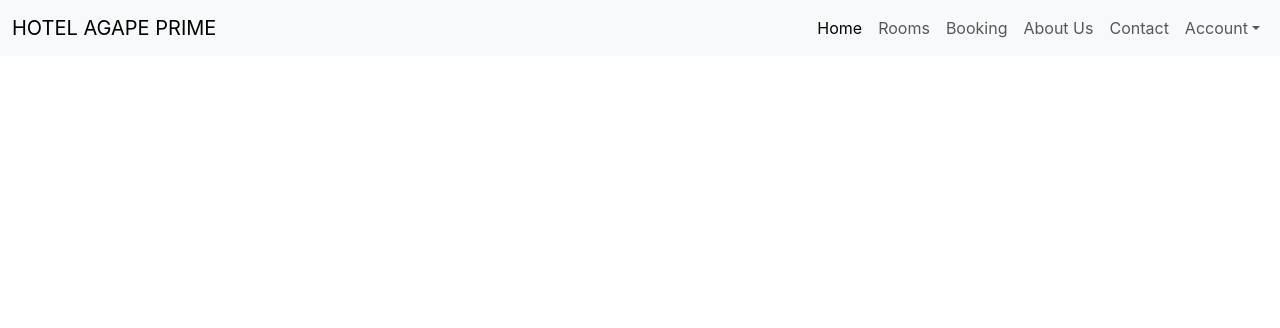
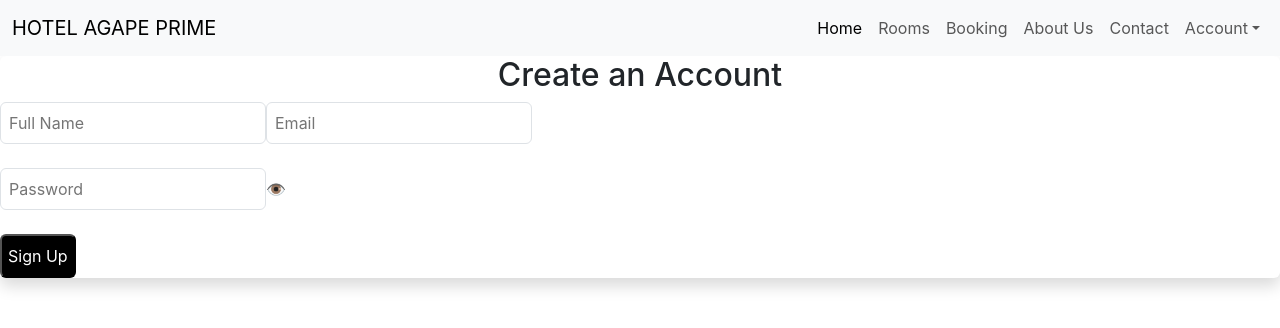
Before and after one commit to cowanconsultingforms/Agape-Prime-Hotel, a React (Create React App) app: page /sign-up in a window 1280 px wide. Shown: the top 328 px of the page. Built offline with nearby package versions, Linux system fonts and the light colour scheme; no server answers.

Commit message:
created signup, signin, roomcard component,and updated navbar logic

```diff
--- a/package.json
+++ b/package.json
@@ -7,11 +7,13 @@
     "@testing-library/jest-dom": "^6.6.3",
     "@testing-library/react": "^16.2.0",
     "@testing-library/user-event": "^13.5.0",
+    "firebase": "^11.6.0",
     "react": "^19.1.0",
     "react-dom": "^19.1.0",
     "react-icons": "^5.5.0",
     "react-router-dom": "^6.30.0",
     "react-scripts": "5.0.1",
+    "react-toastify": "^11.0.5",
     "web-vitals": "^2.1.4"
   },
   "scripts": {
--- a/src/App.js
+++ b/src/App.js
@@ -1,11 +1,28 @@
-// import './App.css';
-import Navbar from './components/Navbar';
+import { BrowserRouter as Router, Routes, Route } from "react-router-dom";
+import Navbar from "./components/Navbar";
+import Home from "./pages/Home";
+import Rooms from "./pages/Rooms";
+import SignIn from "./pages/SignIn";
+import SignUp from "./pages/SignUp";
+import 'react-toastify/dist/ReactToastify.css';
+import { ToastContainer } from 'react-toastify';
+
 function App() {
   return (
-    <div className="App">
-     <Navbar></Navbar>
-    </div>
+    <Router>
+      <Navbar />
+      <Routes>
+        <Route path="/" element={<Home />} />
+        <Route path="/rooms" element={<Rooms />} />
+        <Route path="/sign-in" element={<SignIn />} />
+        <Route path="/sign-up" element={<SignUp />} />
+        {/* Add more routes as needed */}
+      </Routes>
+    </Router>
+
+
   );
 }
 
+<ToastContainer />
 export default App;
--- a/src/components/Navbar.js
+++ b/src/components/Navbar.js
@@ -1,43 +1,45 @@
 import React from "react";
+import { Link } from "react-router-dom";
 
 function Navbar() {
   return (
     <nav className="navbar navbar-expand-lg bg-body-tertiary">
   <div className="container-fluid">
-        <a className="navbar-brand" href="#">HOTEL AGAPE PRIME</a>
+    <Link className="navbar-brand" to="/">HOTEL AGAPE PRIME</Link>
     <button className="navbar-toggler" type="button" data-bs-toggle="collapse" data-bs-target="#navbarNavDropdown" aria-controls="navbarNavDropdown" aria-expanded="false" aria-label="Toggle navigation">
       <span className="navbar-toggler-icon"></span>
     </button>
     <div className="collapse navbar-collapse" id="navbarNavDropdown">
       <ul className="navbar-nav ms-auto">
         <li className="nav-item">
-              <a className="nav-link active" aria-current="page" href="/">Home</a>
+          <Link className="nav-link active" to="/">Home</Link>
         </li>
         <li className="nav-item">
-              <a className="nav-link" href="/rooms">Rooms</a>
+          <Link className="nav-link" to="/rooms">Rooms</Link>
         </li>
         <li className="nav-item">
-              <a className="nav-link" href="/booking">Booking</a>
+          <Link className="nav-link" to="/booking">Booking</Link>
         </li>
         <li className="nav-item">
-              <a className="nav-link" href="/about">About Us</a>
+          <Link className="nav-link" to="/about">About Us</Link>
         </li>
         <li className="nav-item">
-              <a className="nav-link" href="/contact">Contact</a>
+          <Link className="nav-link" to="/contact">Contact</Link>
         </li>
         <li className="nav-item dropdown">
-              <a className="nav-link dropdown-toggle" href="#" role="button" data-bs-toggle="dropdown" aria-expanded="false">
+          <span className="nav-link dropdown-toggle" role="button" data-bs-toggle="dropdown" aria-expanded="false">
             Account
-              </a>
+          </span>
           <ul className="dropdown-menu">
-                <li><a className="dropdown-item" href="/register">Register</a></li>
-                <li><a className="dropdown-item" href="/login">Login</a></li>
+            <li><Link className="dropdown-item" to="/sign-up">Sign Up</Link></li>
+            <li><Link className="dropdown-item" to="/sign-in">Sign In</Link></li>
           </ul>
         </li>
       </ul>
     </div>
   </div>
 </nav>
+
   );
 }
 
--- /dev/null
+++ b/src/firebase.js
@@ -0,0 +1,23 @@
+// Import the functions you need from the SDKs you need
+import { initializeApp } from "firebase/app";
+import { getAnalytics } from "firebase/analytics";
+import { getFirestore } from "firebase/firestore";
+// TODO: Add SDKs for Firebase products that you want to use
+// https://firebase.google.com/docs/web/setup#available-libraries
+
+// Your web app's Firebase configuration
+// For Firebase JS SDK v7.20.0 and later, measurementId is optional
+const firebaseConfig = {
+    apiKey: process.env.REACT_APP_FIREBASE_API_KEY,
+    authDomain: process.env.REACT_APP_FIREBASE_AUTH_DOMAIN,
+    projectId: process.env.REACT_APP_FIREBASE_PROJECT_ID,
+    storageBucket: process.env.REACT_APP_FIREBASE_STORAGE_BUCKET,
+    messagingSenderId: process.env.REACT_APP_FIREBASE_MESSAGING_SENDER_ID,
+    appId: process.env.REACT_APP_FIREBASE_APP_ID,
+    measurementId: process.env.REACT_APP_MEASUREMENT_ID
+};
+
+// Initialize Firebase
+const app = initializeApp(firebaseConfig);
+const analytics = getAnalytics(app);
+export const db = getFirestore(app);
--- a/src/index.css
+++ b/src/index.css
@@ -11,3 +11,9 @@ code {
   font-family: source-code-pro, Menlo, Monaco, Consolas, 'Courier New',
     monospace;
 }
+
+
+
+.navbar {
+  background-color:#F5F5F5 ;
+}
--- /dev/null
+++ b/src/pages/SignUp.js
@@ -0,0 +1,103 @@
+import React, { useState } from "react";
+import { getAuth, createUserWithEmailAndPassword, updateProfile } from "firebase/auth";
+import { db } from "../firebase";
+import { setDoc, doc, serverTimestamp } from "firebase/firestore";
+import { useNavigate } from "react-router-dom";
+import { toast } from "react-toastify";
+
+const SignUp = () => {
+  const [formData, setFormData] = useState({
+    name: "",
+    email: "",
+    password: "",
+  });
+  const [showPassword, setShowPassword] = useState(false);
+  const navigate = useNavigate();
+
+  const { name, email, password } = formData;
+
+  const onChange = (e) => {
+    setFormData((prev) => ({
+      ...prev,
+      [e.target.id]: e.target.value,
+    }));
+  };
+
+  const onSubmit = async (e) => {
+    e.preventDefault();
+
+    try {
+      const auth = getAuth();
+      const userCredential = await createUserWithEmailAndPassword(auth, email, password);
+      const user = userCredential.user;
+
+      await updateProfile(user, {
+        displayName: name,
+      });
+
+      const userData = {
+        name,
+        email,
+        timestamp: serverTimestamp(),
+      };
+
+      await setDoc(doc(db, "users", user.uid), userData);
+
+      toast.success("Registration successful!");
+      navigate("/");
+    } catch (error) {
+      toast.error(error.message || "Something went wrong");
+    }
+  };
+
+  return (
+    <div className="max-w-md mx-auto p-6 bg-white rounded shadow mt-10">
+      <h2 className="text-2xl font-bold mb-6 text-center">Create an Account</h2>
+      <form onSubmit={onSubmit}>
+        <input
+          type="text"
+          id="name"
+          placeholder="Full Name"
+          value={name}
+          onChange={onChange}
+          className="w-full mb-4 p-2 border rounded"
+          required
+        />
+        <input
+          type="email"
+          id="email"
+          placeholder="Email"
+          value={email}
+          onChange={onChange}
+          className="w-full mb-4 p-2 border rounded"
+          required
+        />
+        <div className="relative mb-4">
+          <input
+            type={showPassword ? "text" : "password"}
+            id="password"
+            placeholder="Password"
+            value={password}
+            onChange={onChange}
+            className="w-full p-2 border rounded"
+            required
+          />
+          <span
+            onClick={() => setShowPassword((prev) => !prev)}
+            className="absolute right-3 top-2 cursor-pointer"
+          >
+            {showPassword ? "🙈" : "👁️"}
+          </span>
+        </div>
+        <button
+          type="submit"
+          className="w-full bg-black text-white py-2 rounded hover:bg-gray-800 transition"
+        >
+          Sign Up
+        </button>
+      </form>
+    </div>
+  );
+};
+
+export default SignUp;
```
Also changed, not shown: src/assets/images/sign-upbackground.jpg (added), src/components/RoomCard.js (added), src/pages/SignIn.js (added), 1 other file (tests, documents, lock files or other folders). Lines whose indentation alone changed are shown as unchanged.
